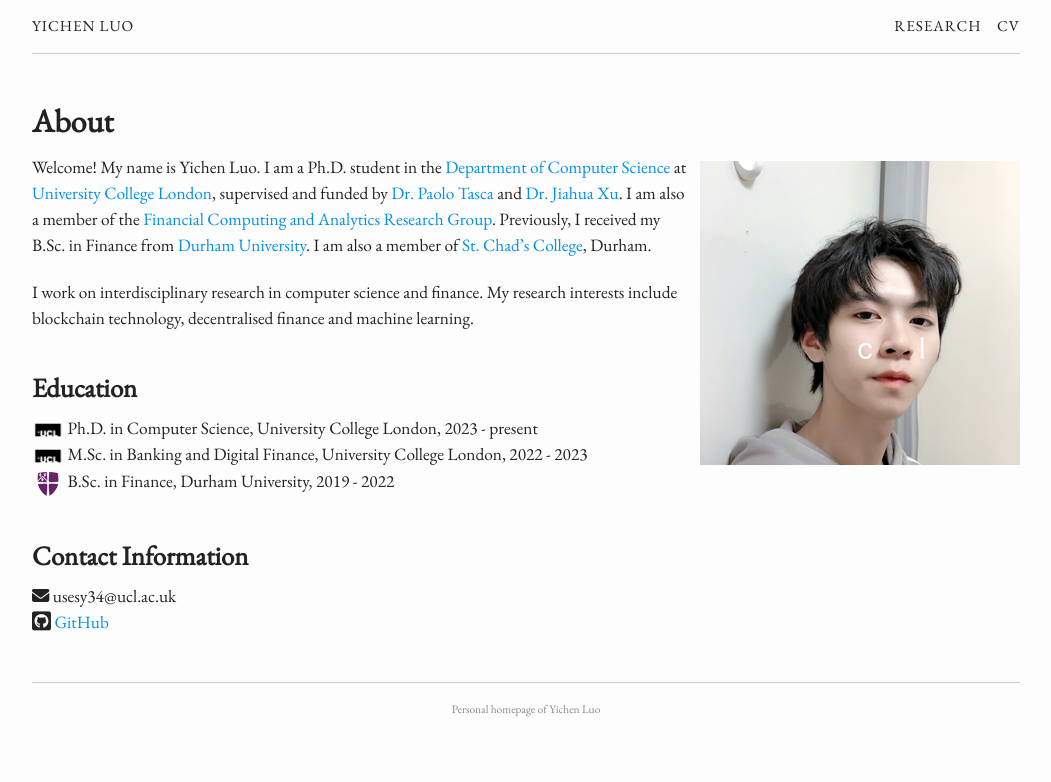
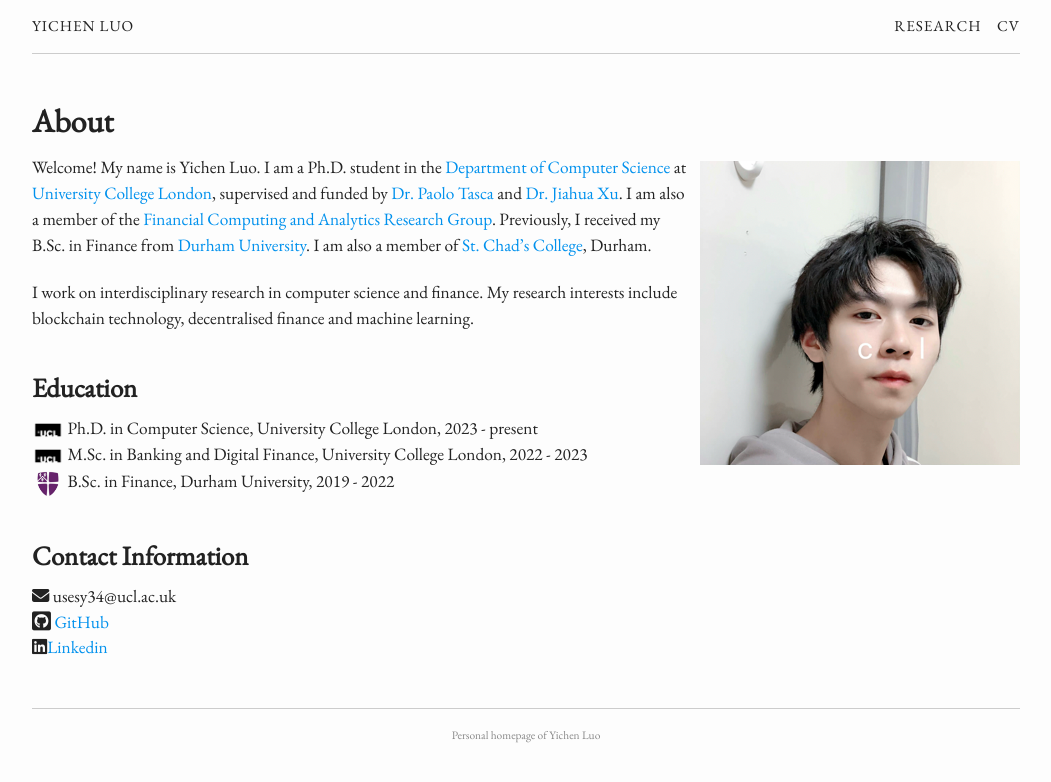
Before and after one commit to lyc0603/lyc0603.github.io, a Jekyll site: the page built from index.md, in a window 1280 px wide. Shown: the top 782 px of the page, without its empty margins (114-1165 px from the left). Built offline with Jekyll 4.4.1, drawn with Linux system fonts in a browser that asks for light colours.

Commit message:
add linkedin

```diff
--- a/_config.yml
+++ b/_config.yml
@@ -14,6 +14,7 @@ author:
     scholar: Yichen Luo
     email: usesy34@ucl.ac.uk
     github_username: lyc0603
+    linkedin: luo-yichen-8aba91245
 
 
 # Build settings
--- a/index.md
+++ b/index.md
@@ -19,3 +19,4 @@ I work on interdisciplinary research in computer science and finance. My researc
 <h2> Contact Information </h2>
 <i class="fa-solid fa-envelope"></i>  {{ site.author.email }}<br />
 <i class="fa-brands fa-square-github fa-lg"></i><a href="https://github.com/{{ site.author.github_username }}"> GitHub</a> <br />
+<i class="fa-brands fa-linkedin"></i><a href="https://www.linkedin.com/in/{{ site.author.linkedin }}/">Linkedin</a> <br />
```
Also changed, not shown: research.md (+1 -0 lines).
